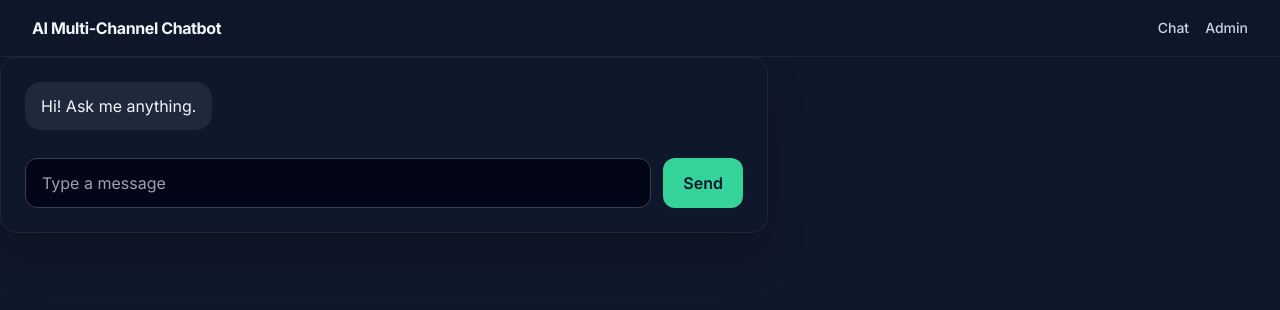
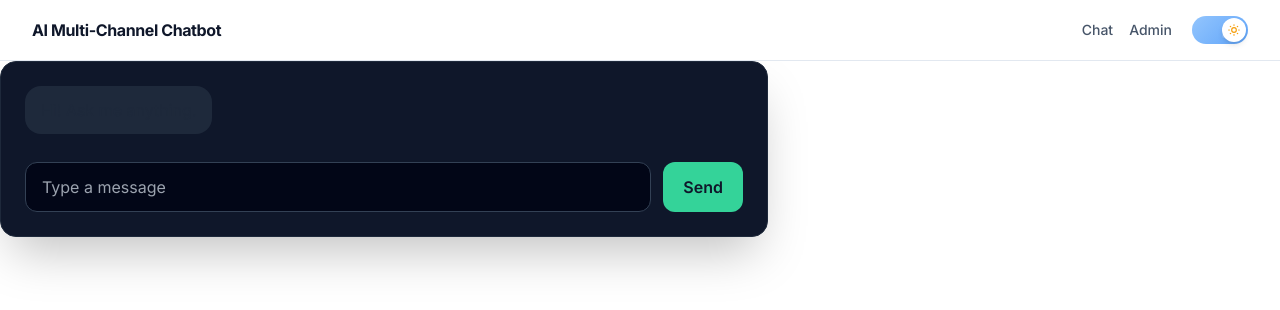
Before and after one commit to davetes/AI-chatbot, a Next.js app in the folder frontend/: page / in a window 1280 px wide. Shown: the top 310 px of the page. Built offline with nearby package versions, Linux system fonts and the light colour scheme; no server answers.

Commit message:
toggle of themee

```diff
--- a/frontend/src/app/globals.css
+++ b/frontend/src/app/globals.css
@@ -4,7 +4,7 @@
 
 @layer base {
   body {
-    @apply bg-slate-900 text-slate-100 antialiased;
+    @apply antialiased;
   }
 }
 
@@ -14,16 +14,20 @@
     scrollbar-width: thin;
     scrollbar-color: rgb(51 65 85 / 0.5) transparent;
   }
+
   .scrollbar-thin::-webkit-scrollbar {
     width: 5px;
   }
+
   .scrollbar-thin::-webkit-scrollbar-track {
     background: transparent;
   }
+
   .scrollbar-thin::-webkit-scrollbar-thumb {
     background-color: rgb(51 65 85 / 0.5);
     border-radius: 9999px;
   }
+
   .scrollbar-thin::-webkit-scrollbar-thumb:hover {
     background-color: rgb(71 85 105 / 0.7);
   }
@@ -31,7 +35,12 @@
 
 /* Smooth transitions for all interactive elements */
 @layer base {
-  button, a, input, select, textarea {
+
+  button,
+  a,
+  input,
+  select,
+  textarea {
     @apply transition-colors duration-150;
   }
 }
--- a/frontend/src/app/layout.tsx
+++ b/frontend/src/app/layout.tsx
@@ -1,5 +1,6 @@
 import "./globals.css";
 import type { ReactNode } from "react";
+import { ThemeProvider, ThemeToggle } from "../components/ThemeProvider";
 
 export const metadata = {
   title: "AI Multi-Channel Chatbot",
@@ -8,7 +9,7 @@ export const metadata = {
 
 export default function RootLayout({ children }: { children: ReactNode }) {
   return (
-    <html lang="en">
+    <html lang="en" className="dark">
       <head>
         <link rel="preconnect" href="https://fonts.googleapis.com" />
         <link rel="preconnect" href="https://fonts.gstatic.com" crossOrigin="anonymous" />
@@ -18,20 +19,25 @@ export default function RootLayout({ children }: { children: ReactNode }) {
         />
       </head>
       <body style={{ fontFamily: "'Inter', system-ui, -apple-system, sans-serif" }}>
-        <div className="min-h-screen flex flex-col">
-          <header className="flex items-center justify-between px-8 py-4 bg-slate-900/90 backdrop-blur-md border-b border-slate-800/80 sticky top-0 z-20">
-            <h1 className="text-base font-bold tracking-tight">AI Multi-Channel Chatbot</h1>
+        <ThemeProvider>
+          <div className="min-h-screen flex flex-col bg-white dark:bg-slate-900 text-slate-800 dark:text-slate-100 transition-colors duration-300">
+            <header className="flex items-center justify-between px-8 py-4 bg-white/90 dark:bg-slate-900/90 backdrop-blur-md border-b border-slate-200 dark:border-slate-800/80 sticky top-0 z-20 transition-colors duration-300">
+              <h1 className="text-base font-bold tracking-tight text-slate-900 dark:text-slate-100">AI Multi-Channel Chatbot</h1>
+              <div className="flex items-center gap-5">
                 <nav className="flex gap-4">
-              <a className="text-sm text-slate-300 font-medium hover:text-white transition" href="/">
+                  <a className="text-sm text-slate-600 dark:text-slate-300 font-medium hover:text-slate-900 dark:hover:text-white transition" href="/">
                     Chat
                   </a>
-              <a className="text-sm text-slate-300 font-medium hover:text-white transition" href="/admin">
+                  <a className="text-sm text-slate-600 dark:text-slate-300 font-medium hover:text-slate-900 dark:hover:text-white transition" href="/admin">
                     Admin
                   </a>
                 </nav>
+                <ThemeToggle />
+              </div>
             </header>
             <main className="flex-1">{children}</main>
           </div>
+        </ThemeProvider>
       </body>
     </html>
   );
--- a/frontend/src/components/AdminDashboard.tsx
+++ b/frontend/src/components/AdminDashboard.tsx
@@ -98,10 +98,10 @@ const SECTION_META: Record<AdminSection, { title: string; description: string }>
   testing: { title: "Testing", description: "Simulate conversations and A/B test prompt variations." },
 };
 
-const INPUT_CLASS = "w-full px-4 py-2.5 rounded-xl border border-slate-700/80 bg-slate-950/70 text-slate-100 text-sm placeholder:text-slate-500 focus:outline-none focus:ring-2 focus:ring-emerald-500/40 focus:border-emerald-500/60 transition-all";
-const BTN_PRIMARY = "px-4 py-2.5 rounded-xl border border-emerald-500/60 bg-emerald-500/10 text-emerald-200 text-sm font-semibold hover:bg-emerald-500/20 active:scale-[0.98] transition-all";
-const BTN_SECONDARY = "px-4 py-2.5 rounded-xl border border-slate-700/80 bg-slate-900/70 text-sm font-semibold text-slate-200 hover:border-slate-600 hover:text-white active:scale-[0.98] transition-all";
-const CARD_CLASS = "rounded-2xl border border-slate-800/80 bg-slate-950/70 p-5 shadow-lg";
+const INPUT_CLASS = "w-full px-4 py-2.5 rounded-xl border border-slate-300 dark:border-slate-700/80 bg-white dark:bg-slate-950/70 text-slate-800 dark:text-slate-100 text-sm placeholder:text-slate-400 dark:placeholder:text-slate-500 focus:outline-none focus:ring-2 focus:ring-emerald-500/40 focus:border-emerald-500/60 transition-all";
+const BTN_PRIMARY = "px-4 py-2.5 rounded-xl border border-emerald-500/60 bg-emerald-500/10 text-emerald-700 dark:text-emerald-200 text-sm font-semibold hover:bg-emerald-500/20 active:scale-[0.98] transition-all";
+const BTN_SECONDARY = "px-4 py-2.5 rounded-xl border border-slate-300 dark:border-slate-700/80 bg-white dark:bg-slate-900/70 text-sm font-semibold text-slate-700 dark:text-slate-200 hover:border-slate-400 dark:hover:border-slate-600 hover:text-slate-900 dark:hover:text-white active:scale-[0.98] transition-all";
+const CARD_CLASS = "rounded-2xl border border-slate-200 dark:border-slate-800/80 bg-white dark:bg-slate-950/70 p-5 shadow-sm dark:shadow-lg";
 
 export default function AdminDashboard({
   activeSection,
@@ -536,9 +536,9 @@ export default function AdminDashboard({
       {/* Page header */}
       <div className="flex flex-col lg:flex-row lg:items-end justify-between gap-4">
         <div>
-          <p className="text-xs font-semibold uppercase tracking-[0.14em] text-slate-500 mb-1">Admin / {meta.title}</p>
-          <h2 className="text-2xl font-bold tracking-tight text-slate-50">{meta.title}</h2>
-          <p className="mt-1 text-sm text-slate-400">{meta.description}</p>
+          <p className="text-xs font-semibold uppercase tracking-[0.14em] text-slate-400 dark:text-slate-500 mb-1">Admin / {meta.title}</p>
+          <h2 className="text-2xl font-bold tracking-tight text-slate-800 dark:text-slate-50">{meta.title}</h2>
+          <p className="mt-1 text-sm text-slate-500 dark:text-slate-400">{meta.description}</p>
         </div>
         <div className="flex flex-wrap items-center gap-3">
           <div className="relative">
@@ -549,7 +549,7 @@ export default function AdminDashboard({
               value={globalSearch}
               onChange={(event) => setGlobalSearch(event.target.value)}
               placeholder="Search…"
-              className="w-56 max-w-full pl-9 pr-4 py-2 rounded-xl border border-slate-700/80 bg-slate-950/70 text-sm text-slate-100 placeholder:text-slate-500 focus:outline-none focus:ring-2 focus:ring-emerald-500/40 focus:border-emerald-500/60 transition-all"
+              className="w-56 max-w-full pl-9 pr-4 py-2 rounded-xl border border-slate-300 dark:border-slate-700/80 bg-white dark:bg-slate-950/70 text-sm text-slate-800 dark:text-slate-100 placeholder:text-slate-400 dark:placeholder:text-slate-500 focus:outline-none focus:ring-2 focus:ring-emerald-500/40 focus:border-emerald-500/60 transition-all"
             />
           </div>
           {error && (
--- /dev/null
+++ b/frontend/src/components/ThemeProvider.tsx
@@ -0,0 +1,117 @@
+"use client";
+
+import { createContext, useContext, useEffect, useState, ReactNode } from "react";
+
+type Theme = "light" | "dark";
+
+interface ThemeContextValue {
+    theme: Theme;
+    toggleTheme: () => void;
+}
+
+const ThemeContext = createContext<ThemeContextValue>({
+    theme: "dark",
+    toggleTheme: () => { },
+});
+
+export function useTheme() {
+    return useContext(ThemeContext);
+}
+
+export function ThemeProvider({ children }: { children: ReactNode }) {
+    const [theme, setTheme] = useState<Theme>("dark");
+    const [mounted, setMounted] = useState(false);
+
+    useEffect(() => {
+        // Read from localStorage or system preference
+        const stored = localStorage.getItem("theme") as Theme | null;
+        if (stored === "light" || stored === "dark") {
+            setTheme(stored);
+        } else if (window.matchMedia("(prefers-color-scheme: light)").matches) {
+            setTheme("light");
+        }
+        setMounted(true);
+    }, []);
+
+    useEffect(() => {
+        if (!mounted) return;
+        const root = document.documentElement;
+        if (theme === "dark") {
+            root.classList.add("dark");
+        } else {
+            root.classList.remove("dark");
+        }
+        localStorage.setItem("theme", theme);
+    }, [theme, mounted]);
+
+    const toggleTheme = () => {
+        setTheme((prev) => (prev === "dark" ? "light" : "dark"));
+    };
+
+    // Prevent flash: render children only after mount
+    if (!mounted) {
+        return <div style={{ visibility: "hidden" }}>{children}</div>;
+    }
+
+    return (
+        <ThemeContext.Provider value={{ theme, toggleTheme }}>
+            {children}
+        </ThemeContext.Provider>
+    );
+}
+
+/** A beautiful animated sun/moon toggle button */
+export function ThemeToggle() {
+    const { theme, toggleTheme } = useTheme();
+    const isDark = theme === "dark";
+
+    return (
+        <button
+            onClick={toggleTheme}
+            className="relative flex items-center w-14 h-7 rounded-full p-0.5 transition-colors duration-300 focus:outline-none focus:ring-2 focus:ring-emerald-500/40"
+            style={{
+                background: isDark
+                    ? "linear-gradient(135deg, #1e293b, #0f172a)"
+                    : "linear-gradient(135deg, #93c5fd, #60a5fa)",
+            }}
+            aria-label={`Switch to ${isDark ? "light" : "dark"} mode`}
+            title={`Switch to ${isDark ? "light" : "dark"} mode`}
+        >
+            {/* Track decorations */}
+            {isDark && (
+                <>
+                    <span className="absolute top-1.5 left-2 w-1 h-1 rounded-full bg-slate-400/40 animate-pulse" />
+                    <span className="absolute top-3.5 left-4 w-0.5 h-0.5 rounded-full bg-slate-400/30" />
+                    <span className="absolute top-1 left-6 w-0.5 h-0.5 rounded-full bg-slate-400/50" />
+                </>
+            )}
+            {!isDark && (
+                <>
+                    <span className="absolute top-2 right-3 w-2 h-1.5 rounded-full bg-white/30" />
+                    <span className="absolute bottom-1.5 right-5 w-1.5 h-1 rounded-full bg-white/20" />
+                </>
+            )}
+
+            {/* Slider thumb */}
+            <span
+                className={`
+          flex items-center justify-center w-6 h-6 rounded-full shadow-md
+          transform transition-all duration-300 ease-in-out
+          ${isDark ? "translate-x-0 bg-slate-700" : "translate-x-7 bg-white"}
+        `}
+            >
+                {isDark ? (
+                    /* Moon icon */
+                    <svg xmlns="http://www.w3.org/2000/svg" className="h-3.5 w-3.5 text-yellow-300" fill="currentColor" viewBox="0 0 20 20">
+                        <path d="M17.293 13.293A8 8 0 016.707 2.707a8.001 8.001 0 1010.586 10.586z" />
+                    </svg>
+                ) : (
+                    /* Sun icon */
+                    <svg xmlns="http://www.w3.org/2000/svg" className="h-3.5 w-3.5 text-amber-500" fill="none" viewBox="0 0 24 24" stroke="currentColor" strokeWidth={2}>
+                        <path strokeLinecap="round" strokeLinejoin="round" d="M12 3v1m0 16v1m9-9h-1M4 12H3m15.364 6.364l-.707-.707M6.343 6.343l-.707-.707m12.728 0l-.707.707M6.343 17.657l-.707.707M16 12a4 4 0 11-8 0 4 4 0 018 0z" />
+                    </svg>
+                )}
+            </span>
+        </button>
+    );
+}
--- a/frontend/tailwind.config.js
+++ b/frontend/tailwind.config.js
@@ -1,5 +1,6 @@
 /** @type {import('tailwindcss').Config} */
 module.exports = {
+  darkMode: 'class',
   content: [
     "./src/app/**/*.{js,ts,jsx,tsx}",
     "./src/components/**/*.{js,ts,jsx,tsx}",
```
Also changed, not shown: frontend/src/app/admin/page.tsx (+15 -15 lines). Lines whose indentation alone changed are shown as unchanged.
